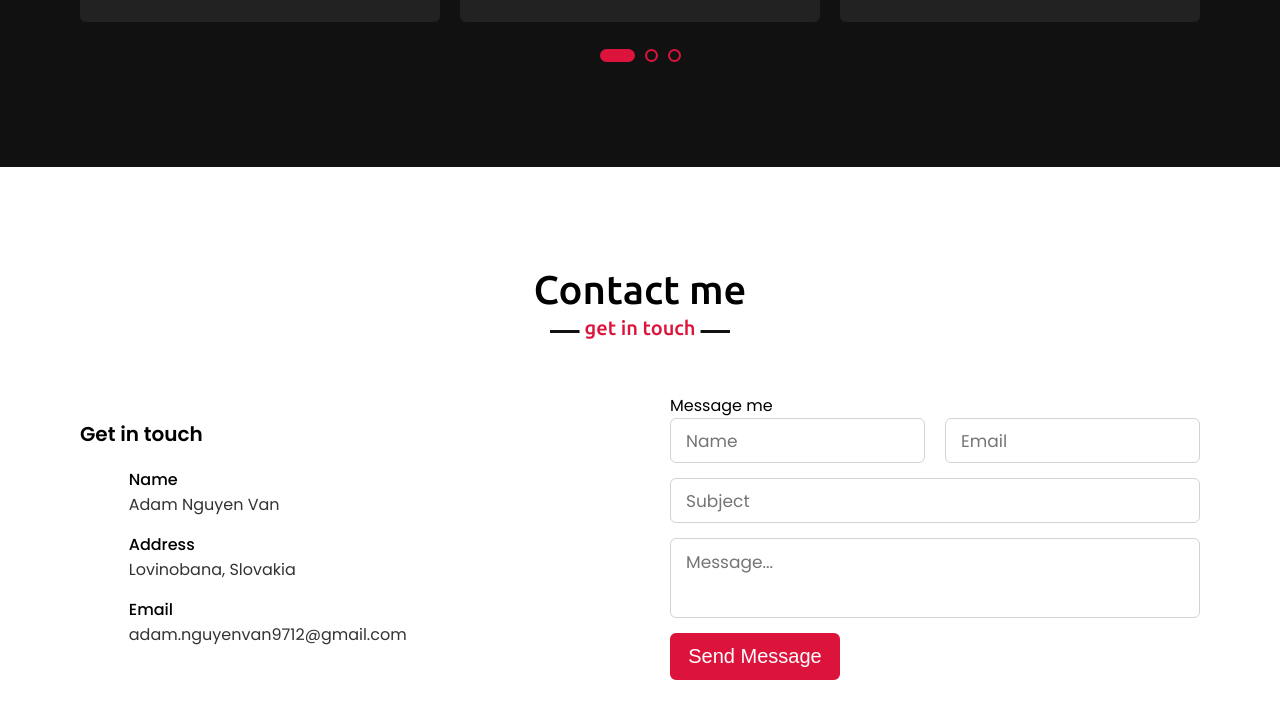
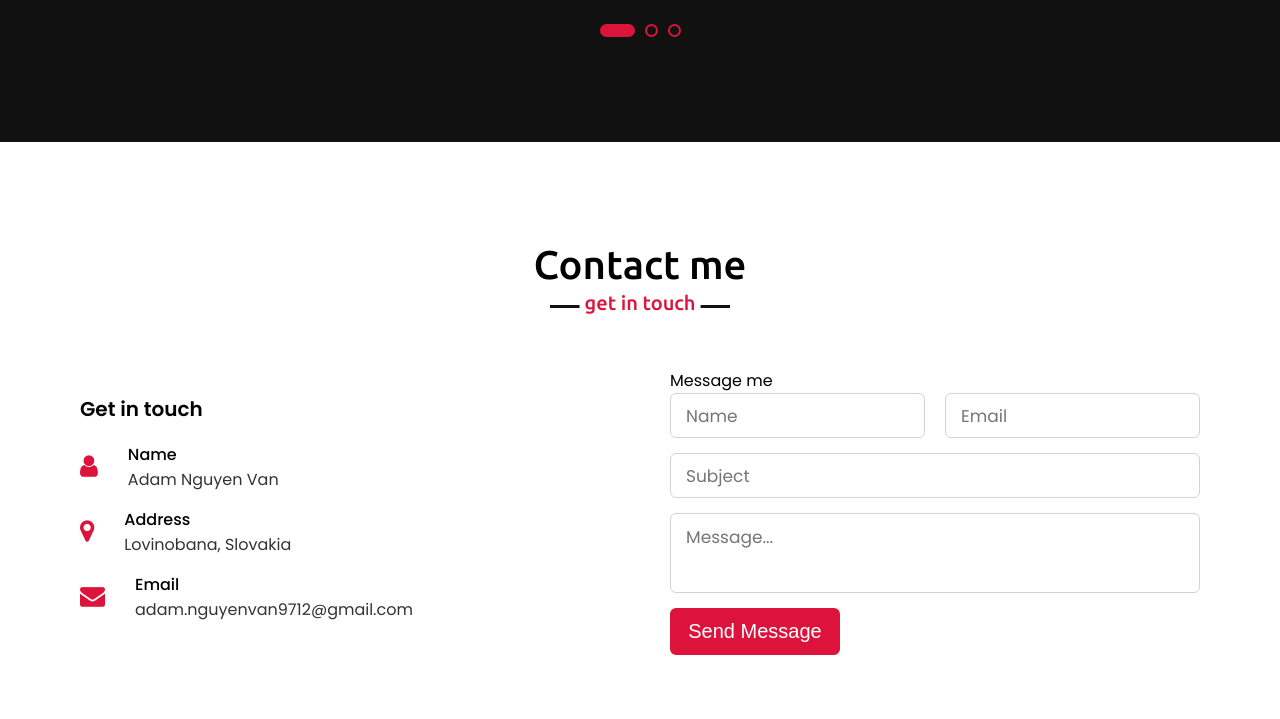
Before and after one commit to NoxEtSol/NoxEtSol.github.io, a plain HTML site: page index.html in a window 1280 px wide. Shown: the part 3390-4109 px from the top of the page. Drawn offline with nearby package versions, Linux system fonts and the light colour scheme.

Commit message:
Fix: fix

```diff
--- a/index.html
+++ b/index.html
@@ -83,7 +83,7 @@
     <div class="serv-content">
       <div class="card">
         <div class="box">
-          <i class="fas fa-code"></i>
+          <i class="fa fa-code"></i>
           <div class="text">Web app building</div>
         </div>
       </div>
@@ -252,21 +252,21 @@
         <div class="text">Get in touch</div>
         <div class="icons">
           <div class="row">
-            <i class="fas fa-user"></i>
+            <i class="fa fa-user"></i>
             <div class="info">
               <div class="head">Name</div>
               <div class="sub-title">Adam Nguyen Van</div>
             </div>
           </div>
           <div class="row">
-            <i class="fas fa-map-marker"></i>
+            <i class="fa fa-map-marker"></i>
             <div class="info">
               <div class="head">Address</div>
               <div class="sub-title">Lovinobana, Slovakia</div>
             </div>
           </div>
           <div class="row">
-            <i class="fas fa-envelope"></i>
+            <i class="fa fa-envelope"></i>
             <div class="info">
               <div class="head">Email</div>
               <div class="sub-title">adam.nguyenvan9712@gmail.com</div>
--- a/style.css
+++ b/style.css
@@ -161,7 +161,6 @@ section .title::after {
   pointer-events: auto;
 }
 #up{
-
   width: 80%;
   height: 80%;
 }
```
